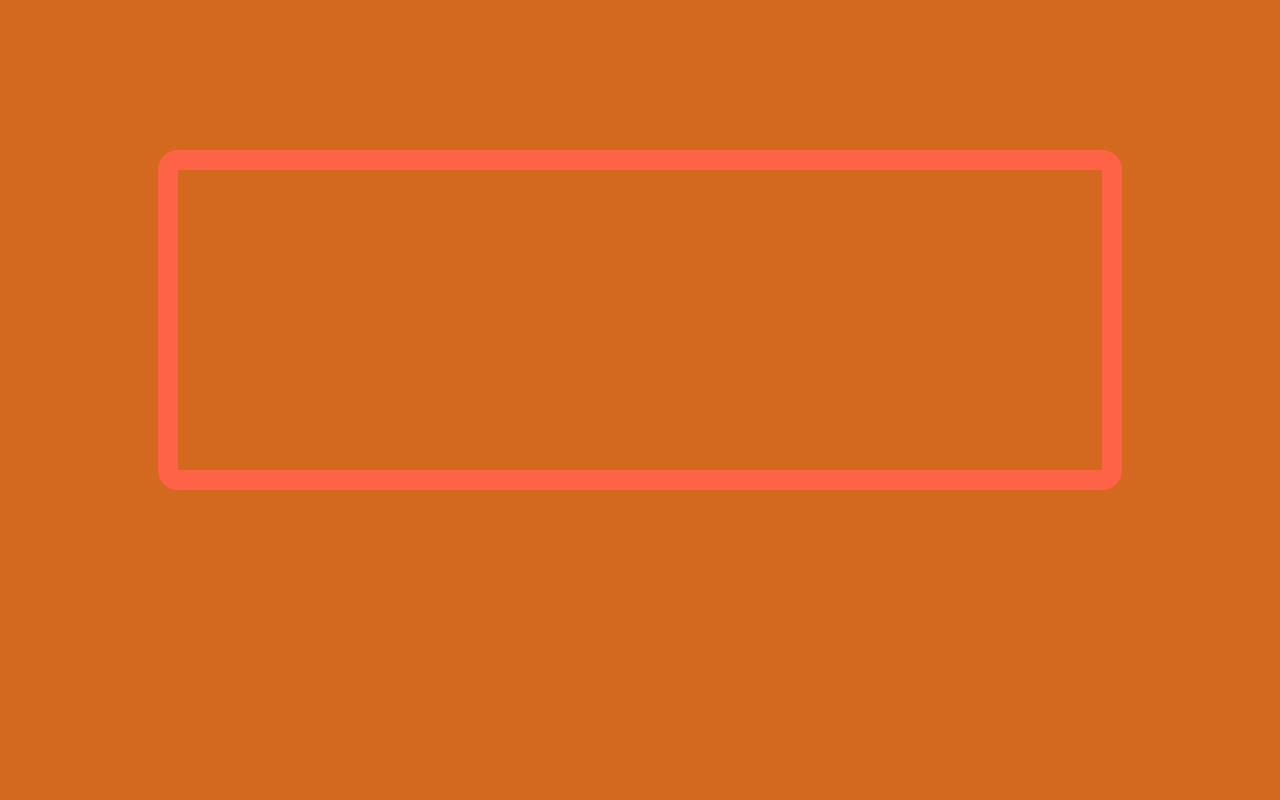
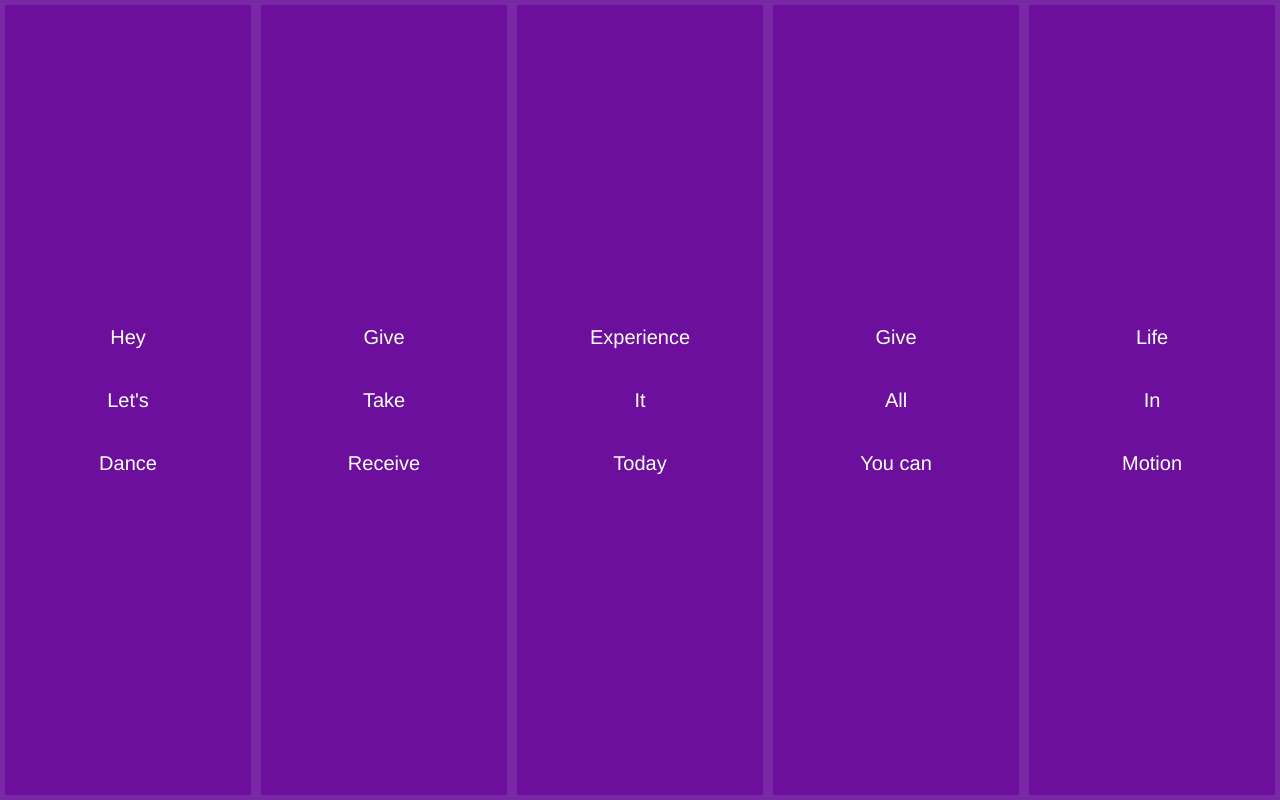
Before and after one commit to alxtz/2.-SCSS-Transplie, a website built with webpack: page Release/index.html in a window 1280 px wide. Built offline with Linux system fonts and the light colour scheme.

Commit message:
Finish SCSS support

```diff
--- a/Develop/entry.js
+++ b/Develop/entry.js
@@ -1,10 +1,3 @@
-// JS Modules
-var littleModule = require('./js/little.js');
-
-console.log('1. Init');
-console.log('2.1 Config');
-littleModule.logLittle();
-
-// CSS as Modules
-var style_cssModule = require('./style.css');
-console.log('3. Add CSS');
+// SCSS as Modules
+var style_scssModule = require('./style.scss');
+console.log('Add SCSS');
--- /dev/null
+++ b/Develop/scss/panels.scss
@@ -0,0 +1,27 @@
+.panels
+{
+    display: flex;
+    overflow: hidden;
+
+    min-height: 100vh;
+}
+
+.panel
+{
+    font-size: 20px;
+
+    display: flex;
+    flex-direction: column;
+
+    text-align: center;
+
+    color: white;
+    background: #6b0f9c;
+    background-position: center;
+    background-size: cover;
+    box-shadow: inset 0 0 0 5px rgba(255,255,255,.1);
+
+    align-items: center;
+    flex: 1;
+    justify-content: center;
+}
--- /dev/null
+++ b/Develop/style.scss
@@ -0,0 +1,17 @@
+@import './scss/panels.scss';
+
+html
+{
+    font-family: 'Helvetica';
+    font-size: 20px;
+    font-weight: 200;
+
+    box-sizing: border-box;
+
+    background: #ffc600;
+}
+
+body
+{
+    margin: 0;
+}
--- a/webpack.config.js
+++ b/webpack.config.js
@@ -14,7 +14,7 @@
 
         rules: [
             {
-                test: /\.css/,
+                test: /\.scss/,
                 use: [
                     {
                         // merge css to build.js
@@ -23,6 +23,10 @@
                     {
                         // add capability to require css, but still not merge to build.js
                         loader: 'css-loader'
+                    },
+                    {
+                        // add scss loader support
+                        loader: 'sass-loader'
                     }
                 ]
             },
```
Also changed, not shown: Develop/style.css (deleted), ReadMe.md, Release/build.js, Release/index.html.
